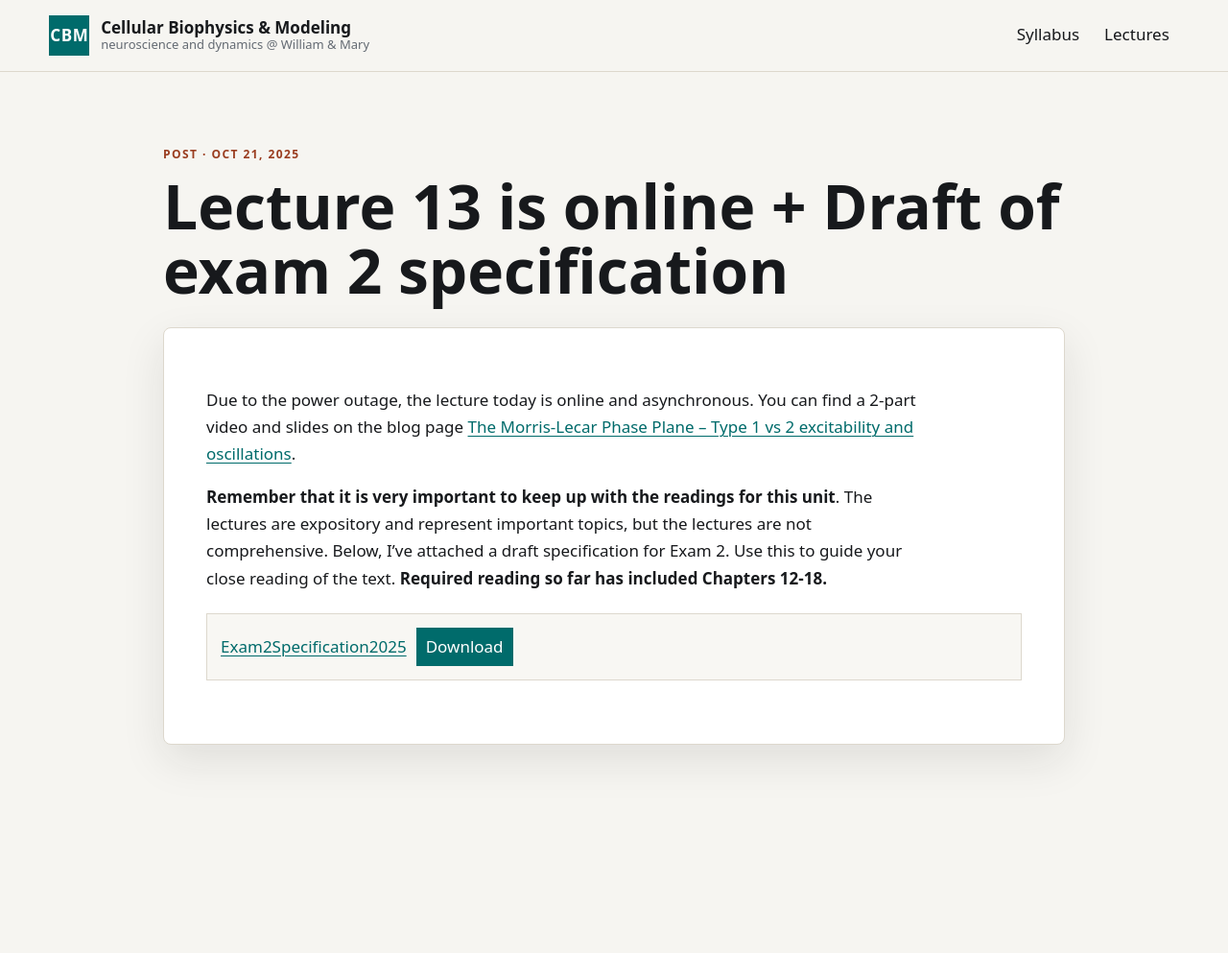
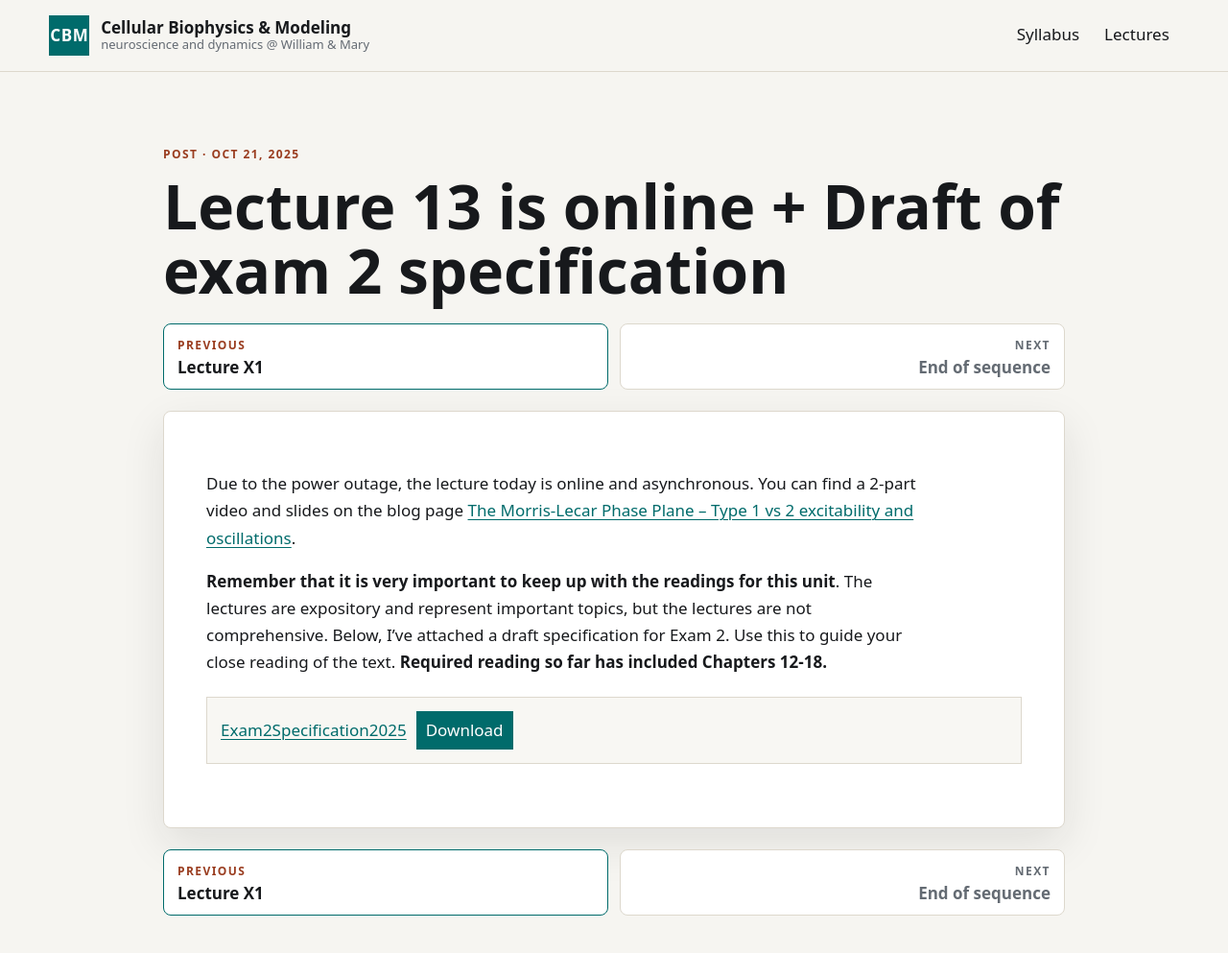
Before and after one commit to gregconradismith/cellular-biophysics-and-modeling, a Jekyll site: the page built from docs/_posts/2025-10-21-lecture-13-is-online-draft-of-exam-2-specification.md, in a window 1280 px wide and 1052 px high. Shown: the top 993 px of the window at 96% size. Built offline with Jekyll 4.4.1, drawn with Linux system fonts in a browser that asks for light colours.

Commit message:
Add lecture previous next navigation

```diff
--- a/docs/_layouts/page.html
+++ b/docs/_layouts/page.html
@@ -1,10 +1,54 @@
 ---
 layout: default
 ---
+{% if page.lecture_rank %}
+  {% assign lectures = site.materials | where_exp: "item", "item.lecture_rank" | sort: "lecture_rank" %}
+  {% assign previous_lecture = nil %}
+  {% assign next_lecture = nil %}
+  {% assign found_current = false %}
+  {% for lecture in lectures %}
+    {% if found_current and next_lecture == nil %}
+      {% assign next_lecture = lecture %}
+    {% endif %}
+    {% if lecture.url == page.url %}
+      {% assign found_current = true %}
+    {% elsif found_current == false %}
+      {% assign previous_lecture = lecture %}
+    {% endif %}
+  {% endfor %}
+{% endif %}
     <article class="content-page">
       <div class="page-kicker">{{ page.kind | default: "Page" | capitalize }}{% if page.kind == "post" and page.date %} &middot; {{ page.date | date: "%b %-d, %Y" }}{% endif %}</div>
       <h1>{{ page.title | escape }}</h1>
+      {% if page.lecture_rank %}
+      <nav class="lecture-nav lecture-nav-top" aria-label="Lecture navigation">
+        {% if previous_lecture %}
+        <a class="lecture-nav-button previous" href="{{ previous_lecture.url | relative_url }}"><span>Previous</span><strong>{{ previous_lecture.title | escape }}</strong></a>
+        {% else %}
+        <span class="lecture-nav-button previous disabled"><span>Previous</span><strong>Start of sequence</strong></span>
+        {% endif %}
+        {% if next_lecture %}
+        <a class="lecture-nav-button next" href="{{ next_lecture.url | relative_url }}"><span>Next</span><strong>{{ next_lecture.title | escape }}</strong></a>
+        {% else %}
+        <span class="lecture-nav-button next disabled"><span>Next</span><strong>End of sequence</strong></span>
+        {% endif %}
+      </nav>
+      {% endif %}
       <div class="wp-content">
 {{ content }}
       </div>
+      {% if page.lecture_rank %}
+      <nav class="lecture-nav lecture-nav-bottom" aria-label="Lecture navigation">
+        {% if previous_lecture %}
+        <a class="lecture-nav-button previous" href="{{ previous_lecture.url | relative_url }}"><span>Previous</span><strong>{{ previous_lecture.title | escape }}</strong></a>
+        {% else %}
+        <span class="lecture-nav-button previous disabled"><span>Previous</span><strong>Start of sequence</strong></span>
+        {% endif %}
+        {% if next_lecture %}
+        <a class="lecture-nav-button next" href="{{ next_lecture.url | relative_url }}"><span>Next</span><strong>{{ next_lecture.title | escape }}</strong></a>
+        {% else %}
+        <span class="lecture-nav-button next disabled"><span>Next</span><strong>End of sequence</strong></span>
+        {% endif %}
+      </nav>
+      {% endif %}
     </article>
--- a/docs/assets/site.css
+++ b/docs/assets/site.css
@@ -219,6 +219,44 @@ main { min-height: 70vh; }
   padding: clamp(20px, 4vw, 44px);
   box-shadow: var(--shadow);
 }
+.lecture-nav {
+  display: grid;
+  grid-template-columns: repeat(2, minmax(0, 1fr));
+  gap: 12px;
+  margin: 22px 0;
+}
+.lecture-nav-top { margin-top: -4px; }
+.lecture-nav-button {
+  display: flex;
+  min-height: 68px;
+  flex-direction: column;
+  justify-content: center;
+  gap: 3px;
+  padding: 12px 14px;
+  background: var(--surface);
+  border: 1px solid var(--accent);
+  border-radius: 8px;
+  color: var(--ink);
+  text-decoration: none;
+}
+.lecture-nav-button span {
+  color: var(--accent-2);
+  font-size: 12px;
+  font-weight: 800;
+  letter-spacing: .12em;
+  text-transform: uppercase;
+}
+.lecture-nav-button strong {
+  overflow-wrap: anywhere;
+  line-height: 1.2;
+}
+.lecture-nav-button.next { text-align: right; }
+.lecture-nav-button:hover { background: var(--soft); }
+.lecture-nav-button.disabled {
+  border-color: var(--line);
+  color: var(--muted);
+}
+.lecture-nav-button.disabled span { color: var(--muted); }
 .wp-content h1, .wp-content h2, .wp-content h3 { line-height: 1.15; margin-top: 1.5em; }
 .wp-content h1:first-child, .wp-content h2:first-child, .wp-content h3:first-child { margin-top: 0; }
 .wp-content p, .wp-content li { max-width: 78ch; }
@@ -287,5 +325,7 @@ main { min-height: 70vh; }
   .hero, .two-column { grid-template-columns: 1fr; }
   .hero { min-height: 0; }
   .hero img { order: -1; max-height: 340px; }
+  .lecture-nav { grid-template-columns: 1fr; }
+  .lecture-nav-button.next { text-align: left; }
   .site-footer { flex-direction: column; }
 }
```
